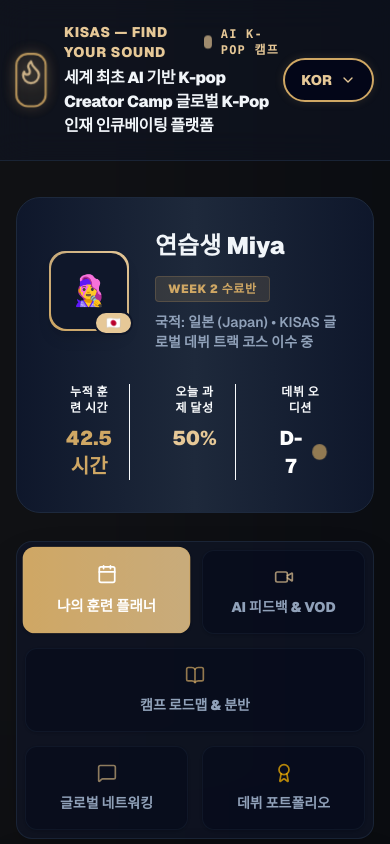
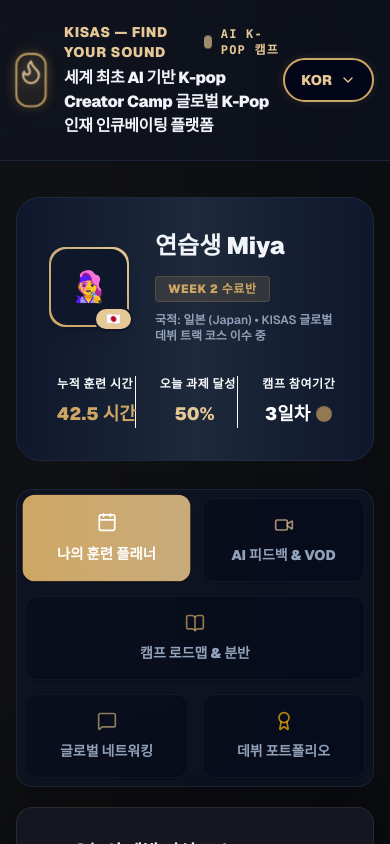
Before and after one commit to sassii75-spec/kisas-kpop-dashboard, a Next.js app: page / in a window 390 px wide. Shown: the top 844 px of the page. Built offline with nearby package versions, Linux system fonts and the light colour scheme; a web font is replaced by a local one.

Commit message:
fix: Solve wrapping issues in Trainee HUD text, and rename Audition term to Camp Duration 3일차

```diff
--- a/src/app/page.tsx
+++ b/src/app/page.tsx
@@ -443,24 +443,24 @@
                 <h2 className="text-2xl sm:text-3xl font-black text-slate-100">{t("traineeName")}</h2>
                 <span className="text-xs sm:text-sm bg-neon-pink/15 text-neon-pink px-3 py-1 rounded border border-neon-pink/20 font-black uppercase tracking-wider">{t("traineeClass")}</span>
               </div>
-              <p className="text-sm sm:text-base md:text-lg text-slate-400 font-semibold mt-2.5">{t("traineeTrack")}</p>
+              <p className="text-xs sm:text-sm md:text-base text-slate-400 font-semibold mt-2.5 lg:whitespace-nowrap">{t("traineeTrack")}</p>
             </div>
           </div>
 
           {/* Core Trainee Stats */}
-          <div className="grid grid-cols-3 gap-6 sm:gap-10 w-full lg:w-auto text-center divide-x divide-slate-850">
-            <div className="px-4">
-              <span className="text-xs sm:text-sm text-slate-450 font-black uppercase tracking-wider block mb-2">{t("hudHours")}</span>
-              <strong className="text-xl sm:text-2xl md:text-3xl font-black text-neon-pink">{t("hudHoursValue")}</strong>
-            </div>
-            <div className="px-4">
-              <span className="text-xs sm:text-sm text-slate-450 font-black uppercase tracking-wider block mb-2">{t("hudHomework")}</span>
-              <strong className="text-xl sm:text-2xl md:text-3xl font-black text-neon-cyan">{progressPercent}%</strong>
-            </div>
-            <div className="px-4">
-              <span className="text-xs sm:text-sm text-slate-450 font-black uppercase tracking-wider block mb-2">{t("hudAudition")}</span>
-              <strong className="text-xl sm:text-2xl md:text-3xl font-black text-white flex items-center justify-center gap-2">
-                D-7 <span className="w-3 h-3 rounded-full bg-neon-pink animate-ping" />
+          <div className="grid grid-cols-3 gap-4 sm:gap-8 w-full lg:w-auto text-center divide-x divide-slate-850">
+            <div className="px-2 sm:px-4">
+              <span className="text-xs sm:text-sm text-slate-450 font-black uppercase tracking-wider block mb-2 whitespace-nowrap">{t("hudHours")}</span>
+              <strong className="text-lg sm:text-xl md:text-2xl font-black text-neon-pink whitespace-nowrap">{t("hudHoursValue")}</strong>
+            </div>
+            <div className="px-2 sm:px-4">
+              <span className="text-xs sm:text-sm text-slate-450 font-black uppercase tracking-wider block mb-2 whitespace-nowrap">{t("hudHomework")}</span>
+              <strong className="text-lg sm:text-xl md:text-2xl font-black text-neon-cyan whitespace-nowrap">{progressPercent}%</strong>
+            </div>
+            <div className="px-2 sm:px-4">
+              <span className="text-xs sm:text-sm text-slate-450 font-black uppercase tracking-wider block mb-2 whitespace-nowrap">{t("hudAudition")}</span>
+              <strong className="text-lg sm:text-xl md:text-2xl font-black text-white flex items-center justify-center gap-2 whitespace-nowrap">
+                {t("hudCampDay")} <span className="w-3 h-3 rounded-full bg-neon-pink animate-ping" />
               </strong>
             </div>
           </div>
--- a/src/app/translations.ts
+++ b/src/app/translations.ts
@@ -82,12 +82,20 @@
     IDN: "Pencapaian Hari Ini"
   },
   hudAudition: {
-    KOR: "데뷔 오디션",
-    ENG: "Debut Audition",
-    JPN: "デビューオーディション",
-    CHN: "出道选秀",
-    VIE: "Buổi thử giọng ra mắt",
-    IDN: "Audisi Debut"
+    KOR: "캠프 참여기간",
+    ENG: "Camp Duration",
+    JPN: "キャンプ参加期間",
+    CHN: "训练营参与期",
+    VIE: "Thời gian tham gia trại",
+    IDN: "Periode Partisipasi Kamp"
+  },
+  hudCampDay: {
+    KOR: "3일차",
+    ENG: "Day 3",
+    JPN: "3日目",
+    CHN: "第3天",
+    VIE: "Ngày 3",
+    IDN: "Hari Ke-3"
   },
   tabPlanner: {
     KOR: "나의 훈련 플래너",
```
